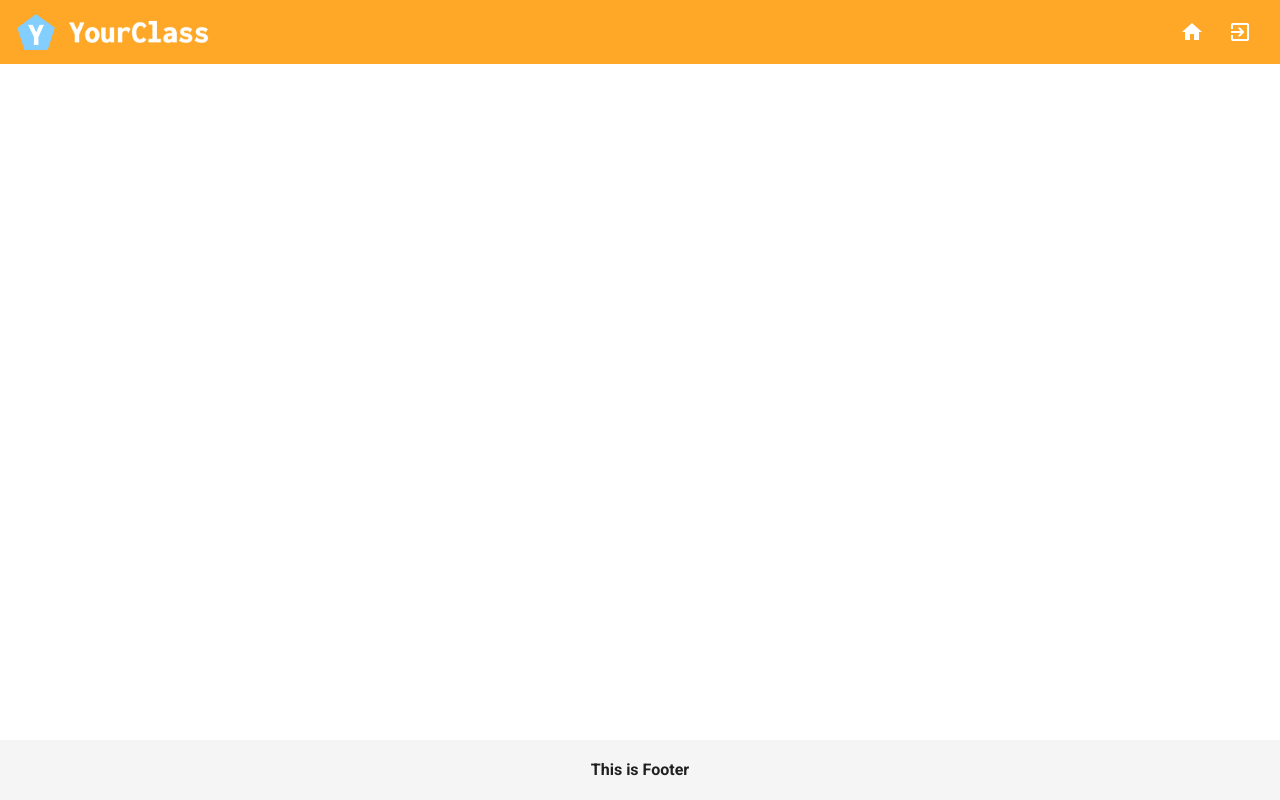
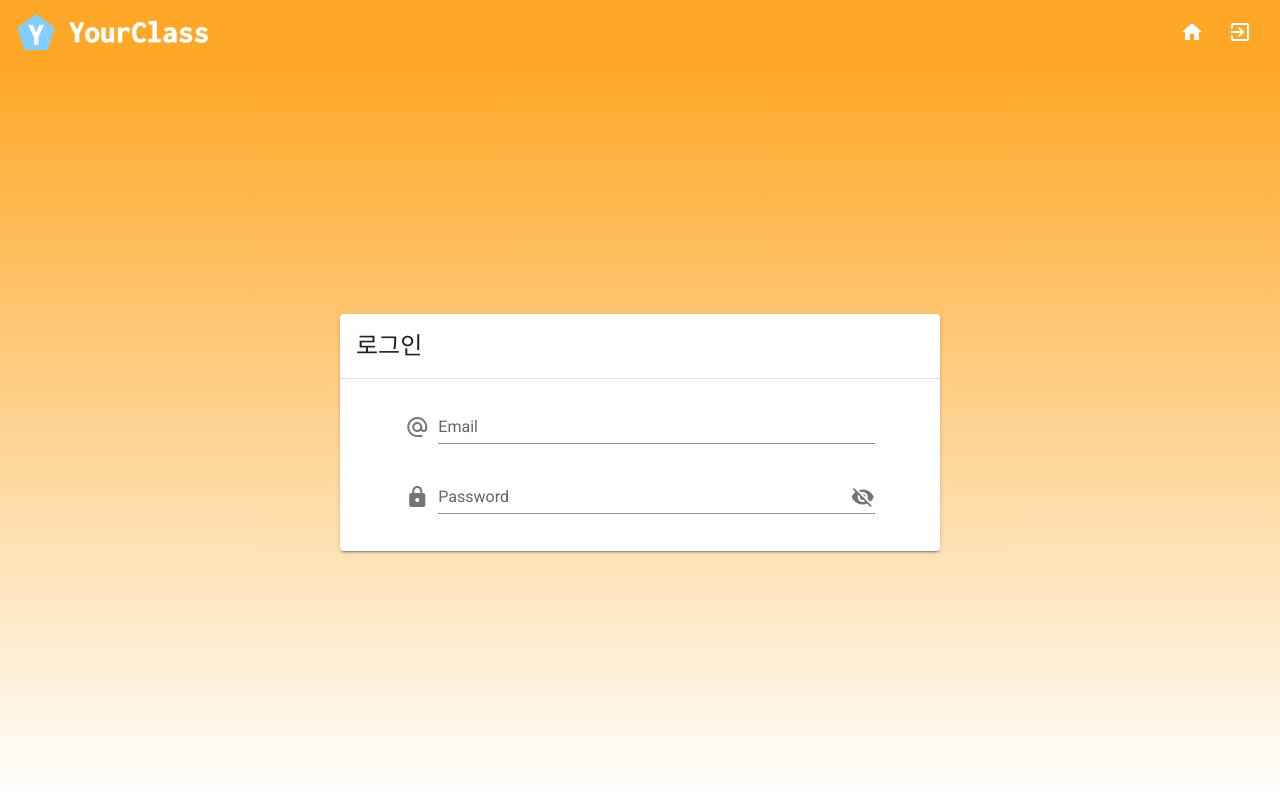
Before and after one commit to hAAArdwork/Your-Class, a Vue app: page /login in a window 1280 px wide. Built offline with nearby package versions, Linux system fonts and the light colour scheme.

Commit message:
Login Page

```diff
--- a/src/App.vue
+++ b/src/App.vue
@@ -40,9 +40,10 @@
       <router-view></router-view>
     </v-main>
 
+    <!--
     <v-footer absolute class="font-weight-bold">
       <v-col cols="12" class="text-center">This is Footer</v-col>
-    </v-footer>
+    </v-footer> -->
   </v-app>
 </template>
 
--- a/src/views/Auth.vue
+++ b/src/views/Auth.vue
@@ -1,9 +1,78 @@
 <template>
-  <v-container> </v-container>
+  <v-container fill-height fluid>
+    <v-row>
+      <v-col>
+        <!-- 반응형 UI 설정 -->
+        <v-card
+          class="mx-auto"
+          min-width="400px"
+          max-width="600px"
+          width="50vw"
+        >
+          <v-card-title>
+            <span class="text-h5 font-weight-medium">로그인</span>
+          </v-card-title>
+          <v-divider></v-divider>
+          <v-card-text>
+            <v-form v-model="valid">
+              <v-row class="d-flex justify-center">
+                <v-col cols="10">
+                  <v-text-field
+                    label="Email"
+                    v-model="email"
+                    prepend-icon="mdi-at"
+                    hint="이메일 인증을 위해 정확한 정보를 입력해주새요."
+                    :rules="[isEmail('이메일')]"
+                  >
+                  </v-text-field>
+                  <v-text-field
+                    v-model="password"
+                    label="Password"
+                    prepend-icon="mdi-lock"
+                    :append-icon="show ? 'mdi-eye' : 'mdi-eye-off'"
+                    :type="show ? 'text' : 'password'"
+                    :rules="[required('비밀번호'), hasKorean('비밀번호')]"
+                    @click:append="show = !show"
+                  >
+                  </v-text-field>
+                </v-col>
+              </v-row>
+            </v-form>
+          </v-card-text>
+        </v-card>
+      </v-col>
+    </v-row>
+  </v-container>
 </template>
 
 <script>
-export default {};
+export default {
+  data: () => ({
+    // 로그인 정보 바인딩
+    show: false,
+    valid: false,
+    email: "",
+    password: "",
+
+    // 유효성 검사 규칙들
+    required(propertyType) {
+      return value => !!value || `${propertyType}를 입력해주세요.`;
+    },
+    isEmail(propertyType) {
+      const emailRegEx = /^[0-9a-zA-Z]([-_.]?[0-9a-zA-Z])*@[0-9a-zA-Z]([-_.]?[0-9a-zA-Z])*.[a-zA-Z]{2,3}$/i;
+      return value =>
+        emailRegEx.test(value) || `${propertyType} 형식이 올바르지 않습니다.`;
+    },
+    hasKorean() {
+      const koreanRegEx = /[ㄱ-ㅎ|ㅏ-ㅓ|가-힣]/;
+      return value => !koreanRegEx.test(value) || "앗! 한/영키를 확인해주세요.";
+    }
+  })
+};
 </script>
 
-<style></style>
+<style scoped>
+.container {
+  background: linear-gradient(180deg, #ffa726, #ffffff);
+}
+</style>
```
